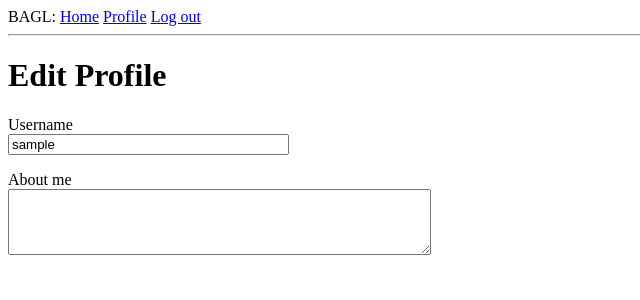
After one commit to Quantum-Anomaly/flaskapp1, a Flask app: page /edit_profile in a window 1280 px wide. The commit adds this page. Shown: the top 300 px of the page, without its empty margins (0-640 px from the left). Run offline with Flask 2, Linux system fonts and the light colour scheme; the visitor is signed in with stand-in values (Sample User, id 1); data comes from the database, SQL or seed files in the repository; both versions use the stored data as it was after the commit.

Commit message:
profile page and edit profile created

```diff
--- a/app/forms.py
+++ b/app/forms.py
@@ -1,6 +1,6 @@
 from flask_wtf import FlaskForm
-from wtforms import StringField, PasswordField, BooleanField, SubmitField
-from wtforms.validators import ValidationError, DataRequired, Email, EqualTo
+from wtforms import StringField, PasswordField, BooleanField, SubmitField, TextAreaField
+from wtforms.validators import ValidationError, DataRequired, Email, EqualTo, Length
 from app.models import User
 
 class LoginForm(FlaskForm):
@@ -23,3 +23,7 @@ class RegistrationForm(FlaskForm):
         user = User.query.filter_by(email=email.data).first()
         if user is not None:
             raise ValidationError('Please use a valid email address.')
+class EditProfileForm(FlaskForm):
+    username = StringField('Username', validators=[DataRequired()])
+    about_me = TextAreaField('About me', validators=[Length(min=0, max=140)])
+    submit = SubmitField('Submit')
--- a/app/models.py
+++ b/app/models.py
@@ -3,6 +3,7 @@ from app import db
 from werkzeug.security import generate_password_hash, check_password_hash
 from flask_login import UserMixin
 from app import login
+from hashlib import md5
 
 class User(UserMixin, db.Model):
     id = db.Column(db.Integer, primary_key=True)
@@ -10,12 +11,16 @@ class User(UserMixin, db.Model):
     email = db.Column(db.String(120), index=True, unique=True)
     password_hash = db.Column(db.String(128))
     posts = db.relationship('Post', backref='author', lazy='dynamic')
+    about_me = db.Column(db.String(140))
+    last_seen = db.Column(db.DateTime, default=datetime.utcnow)
 
     def set_password(self, password):
         self.password_hash = generate_password_hash(password)
     def check_password(self, password):
         return check_password_hash(self.password_hash, password)
-
+    def avatar(self, size):
+        digest = md5(self.email.lower().encode('utf-8')).hexdigest()
+        return 'https://www.gravatar.com/avatar/{}?d=identicon&s={}'.format(digest, size)
     def __repr__(self):
         return '<User {}>'.format(self.username)
 class Post(db.Model):
--- a/app/routes.py
+++ b/app/routes.py
@@ -1,9 +1,10 @@
 from flask import render_template, flash, redirect, url_for, request
 from app import app, db
-from app.forms import LoginForm, RegistrationForm
+from app.forms import LoginForm, RegistrationForm, EditProfileForm
 from app.models import User
 from flask_login import current_user, login_user, logout_user, login_required
 from werkzeug.urls import url_parse
+from datetime import datetime
 
 @app.route('/')
 @app.route('/index')
@@ -64,3 +65,22 @@ def user(username):
         {'author': user, 'body': 'Test post #2'}
     ]
     return render_template('user.html', user=user, posts=posts)
+@app.before_request
+def before_request():
+    if current_user.is_authenticated:
+        current_user.last_seen = datetime.utcnow()
+        db.session.commit()
+@app.route('/edit_profile', methods=['GET', 'POST' ])
+@login_required
+def edit_profile():
+    form = EditProfileForm()
+    if form.validate_on_submit():
+        current_user.username = form.username.data
+        current_user.about_me = form.about_me.data
+        db.session.commit()
+        flash('Your changes have been saved.')
+        return redirect(url_for('edit_profile'))
+    elif request.method == 'GET':
+        form.username.data = current_user.username
+        form.about_me.data = current_user.about_me
+    return render_template('edit_profile.html', title='Edit Profile', form=form)
--- /dev/null
+++ b/app/templates/_post.html
@@ -0,0 +1,6 @@
+<table>
+  <tr valign="top">
+    <td><img src="{{ post.author.avatar(36) }}"></td>
+    <td>{{ post.author.username }} says:<br> {{ post.body }}</td>
+  </tr>
+</table>
--- /dev/null
+++ b/app/templates/edit_profile.html
@@ -0,0 +1,22 @@
+{% extends "base.html" %}
+
+{% block content %}
+   <h1>Edit Profile</h1>
+   <form action="" method="post">
+     {{ form.hiddent_tag }}
+     <p>
+       {{ form.username.label }}<br>
+       {{ form.username(size=32) }}<br>
+       {% for error in form.username.erros %}
+       <span style="color: red;">[{{ error}}]</span>
+       {% endfor %}
+     </p>
+     <p>
+       {{ form.about_me.label }}<br>
+       {{ form.about_me(cols=50, rows =4) }}<br>
+       {% for error in form.about_me.errors %}
+       <span style="color: red;">[{{ error }}]</span>
+       {% endfor %}
+     </p>
+   </form>
+ {% endblock %}
```
Also changed, not shown: app/templates/user.html (+14 -4 lines), migrations/versions/91092c61738c_added_about_me_last_seen_user_model.py (added, +30 -0 lines), app.db.
